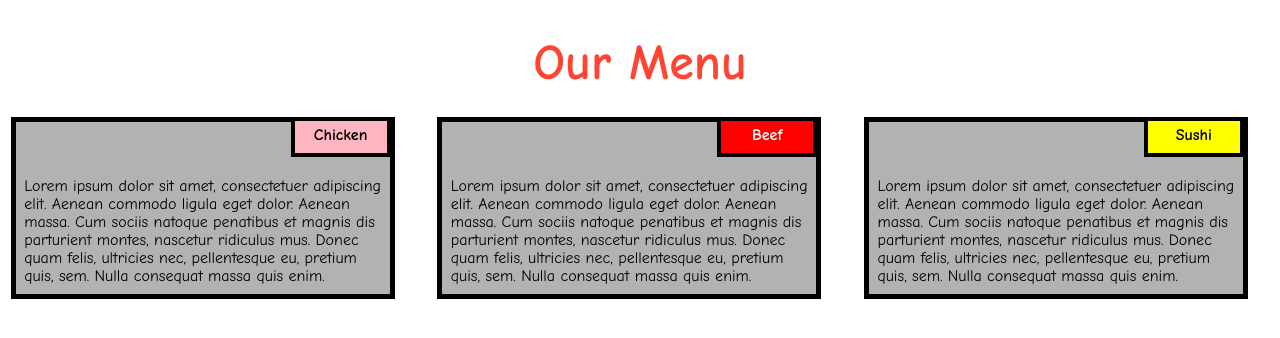
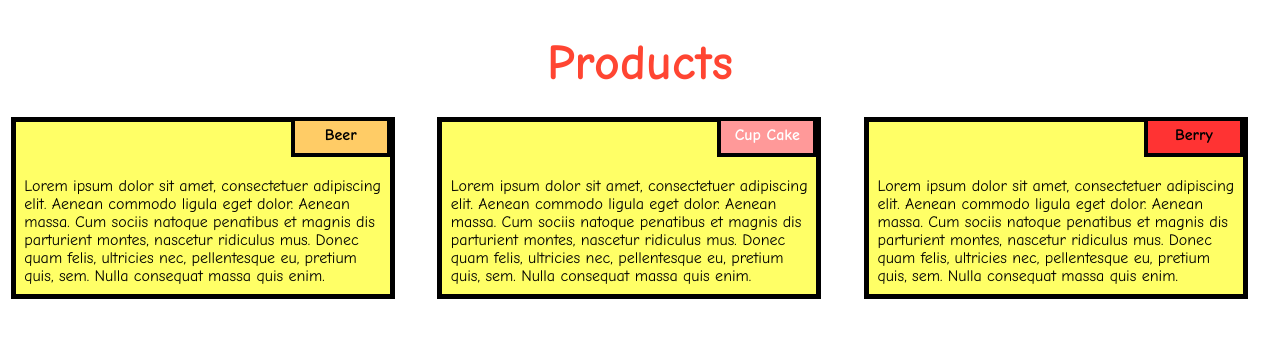
Before and after one commit to hilarioperez18/html-css-javascript-for-web-developers, a plain HTML site: page week-2/index.html in a window 1280 px wide. Drawn offline with Linux system fonts and the light colour scheme.

Commit message:
modiffied assignment 2

```diff
--- a/week-2/index.html
+++ b/week-2/index.html
@@ -8,27 +8,27 @@
 
 </head>
 <body>
-<h1>Our Menu</h1>
+<h1>Products</h1>
 
 
 
   <div class="col-lg-4 col-md-6 col-sm-12">
   	<div class="box">
-  		<p class="content-name name1">Chicken</p>
+  		<p class="content-name name1">Beer</p>
   		<p class="content">Lorem ipsum dolor sit amet, consectetuer adipiscing elit. Aenean commodo ligula eget dolor. Aenean massa. Cum sociis natoque penatibus et magnis dis parturient montes, nascetur ridiculus mus. Donec quam felis, ultricies nec, pellentesque eu, pretium quis, sem. Nulla consequat massa quis enim.</p>
   	</div>
   </div>
 
   <div class="col-lg-4 col-md-6 col-sm-12">
   	<div class="box">
-   		<p class="content-name name2">Beef</p>
+   		<p class="content-name name2">Cup Cake</p>
    		<p class="content">Lorem ipsum dolor sit amet, consectetuer adipiscing elit. Aenean commodo ligula eget dolor. Aenean massa. Cum sociis natoque penatibus et magnis dis parturient montes, nascetur ridiculus mus. Donec quam felis, ultricies nec, pellentesque eu, pretium quis, sem. Nulla consequat massa quis enim.</p>
   	</div>
   </div>
 
   <div class="col-lg-4 col-md-12 col-sm-12">
   	<div class="box">
-  		<p class="content-name name3">Sushi</p>
+  		<p class="content-name name3">Berry</p>
   		<p class="content">Lorem ipsum dolor sit amet, consectetuer adipiscing elit. Aenean commodo ligula eget dolor. Aenean massa. Cum sociis natoque penatibus et magnis dis parturient montes, nascetur ridiculus mus. Donec quam felis, ultricies nec, pellentesque eu, pretium quis, sem. Nulla consequat massa quis enim.</p>
   	</div>
   </div>
--- a/week-2/style.css
+++ b/week-2/style.css
@@ -52,19 +52,19 @@ h1 {
   font-size: 25px;
   padding: 2%;
   padding-top: 55px;
-  background-color: rgba(0,0,0,0.3);
+  background-color: rgba(255, 255, 102);
 }
 
 .name1{
-  background-color: #FFB6C1;
+  background-color: #FFCC66;
 }
 
 .name2{
   color: white;
-  background-color: #FF0000;
+  background-color: #FF9999
 }
 .name3{
-  background-color: #FFFF00;
+  background-color: #FF3333;
 }
 
 
```
